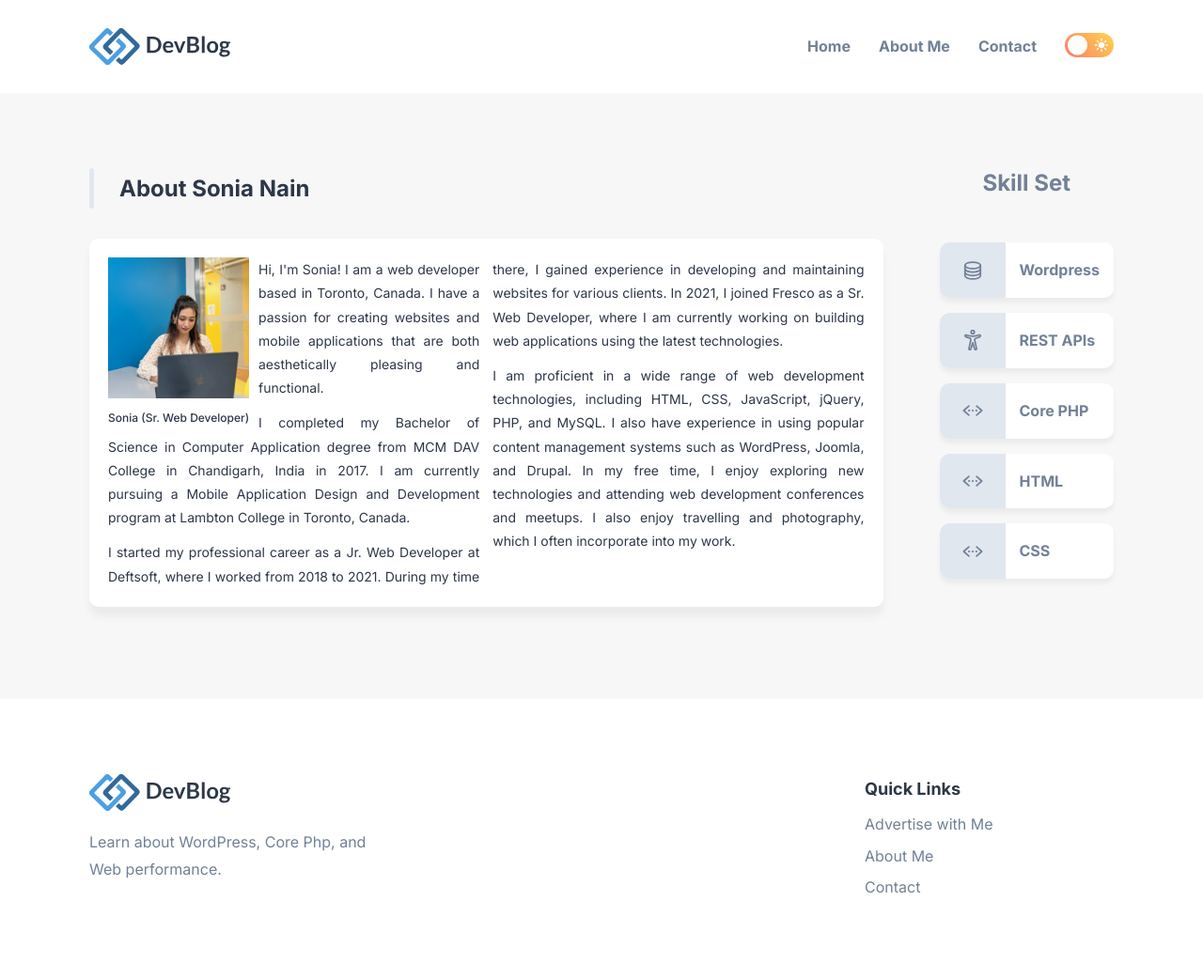
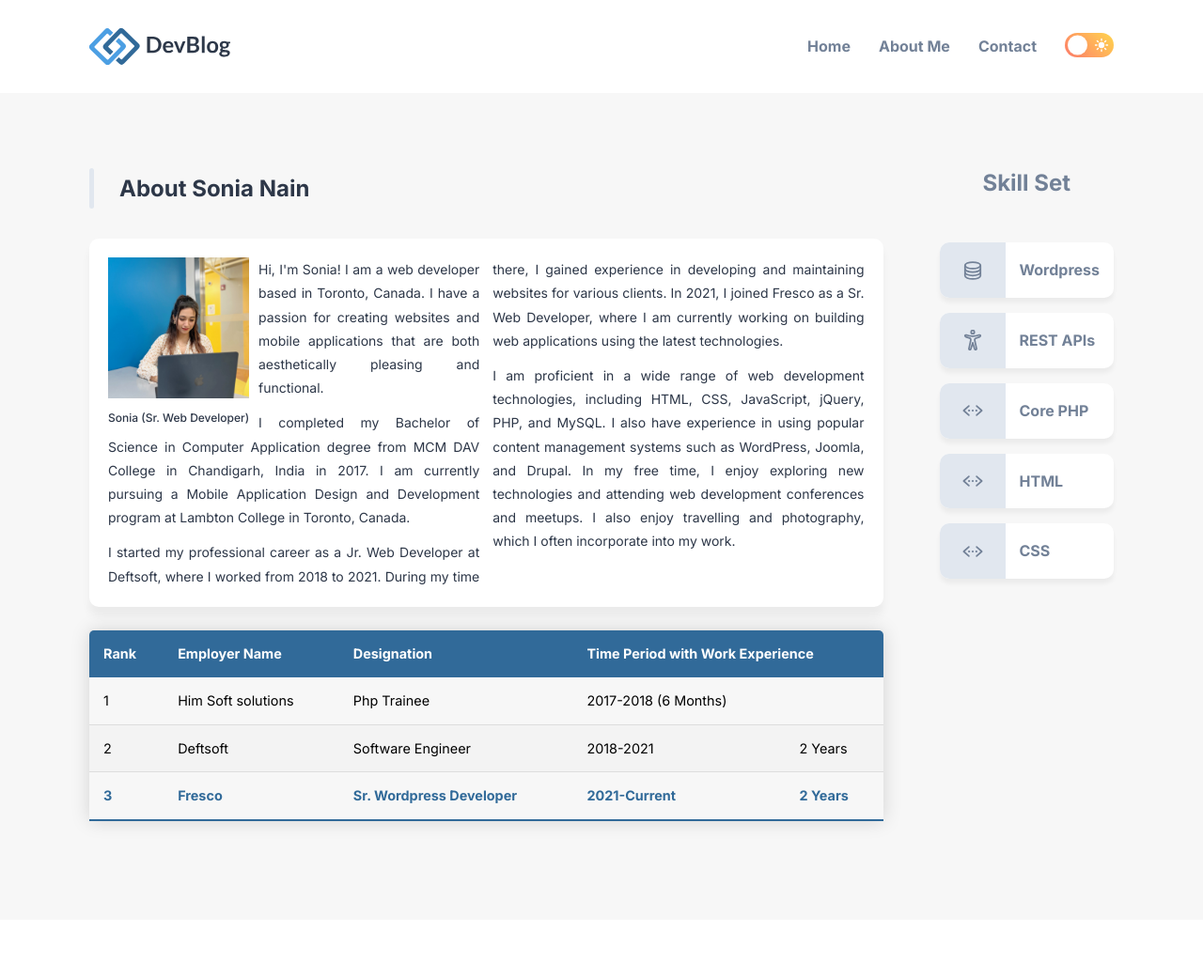
Before and after one commit to Sonia364/myBlog_Sonia_C0872364, a plain HTML site: page about-me.html in a window 1280 px wide. Shown: the top 1041 px of the page at 94% size. Drawn offline with nearby package versions, Linux system fonts and the light colour scheme.

Commit message:
Added table to About me page

```diff
--- a/about-me.html
+++ b/about-me.html
@@ -150,6 +150,40 @@
 
                         In my free time, I enjoy exploring new technologies and attending web development conferences and meetups. I also enjoy travelling and photography, which I often incorporate into my work.</p>
                 </div>
+                <div class="info-table">
+                    <table class="content-table">
+                        <thead>
+                          <tr>
+                            <th>Rank</th>
+                            <th>Employer Name</th>
+                            <th>Designation</th>
+                            <th colspan="2">Time Period with Work Experience</th>
+                          </tr>
+                        </thead>
+                        <tbody>
+                            <tr>
+                                <td>1</td>
+                                <td>Him Soft solutions</td>
+                                <td>Php Trainee</td>
+                                <td>2017-2018 (6 Months)</td>
+                            </tr>
+                          <tr>
+                            <td>2</td>
+                            <td>Deftsoft</td>
+                            <td>Software Engineer</td>
+                            <td>2018-2021</td>
+                            <td>2 Years</td>
+                          </tr>
+                          <tr class="active-row">
+                            <td>3</td>
+                            <td>Fresco</td>
+                            <td>Sr. Wordpress Developer</td>
+                            <td>2021-Current</td>
+                            <td>2 Years</td>
+                          </tr>
+                        </tbody>
+                      </table>
+                </div>
                 </div>
                 <div class="aside">
 
--- a/assets/css/content.css
+++ b/assets/css/content.css
@@ -35,6 +35,45 @@
     caption-side: bottom;
     font-size: 12px;
     font-weight: 500;
+  }
+
+  .content-table {
+    border-collapse: collapse;
+    margin: 25px 0;
+    font-size: 0.9em;
+    width: 100%;
+    border-radius: 5px 5px 0 0;
+    overflow: hidden;
+    box-shadow: 0 0 20px rgba(0, 0, 0, 0.15);
+  }
+
+  .content-table thead tr {
+    background-color: #316a99;
+    color: #ffffff;
+    text-align: left;
+    font-weight: bold;
+  }
+
+  .content-table th,
+  .content-table td {
+    padding: 12px 15px;
+  }
+
+  .content-table tbody tr {
+    border-bottom: 1px solid #dddddd;
+  }
+
+  .content-table tbody tr:nth-of-type(even) {
+    background-color: #f3f3f3;
+  }
+
+  .content-table tbody tr:last-of-type {
+    border-bottom: 2px solid #316a99;
+  }
+
+  .content-table tbody tr.active-row {
+    font-weight: bold;
+    color: #316a99;
   }
 
 /*-------------------------------------*\
```
